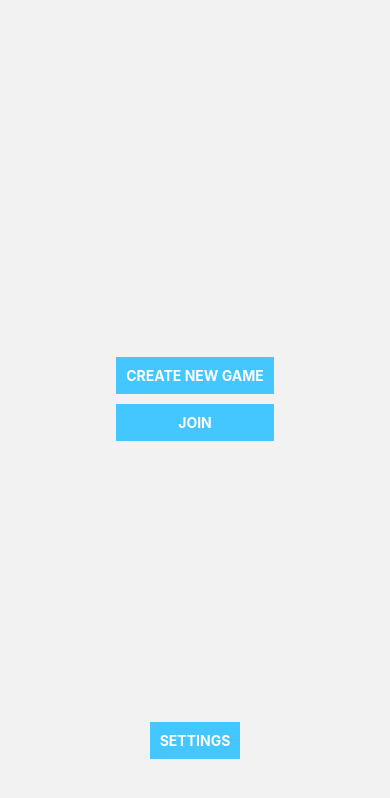
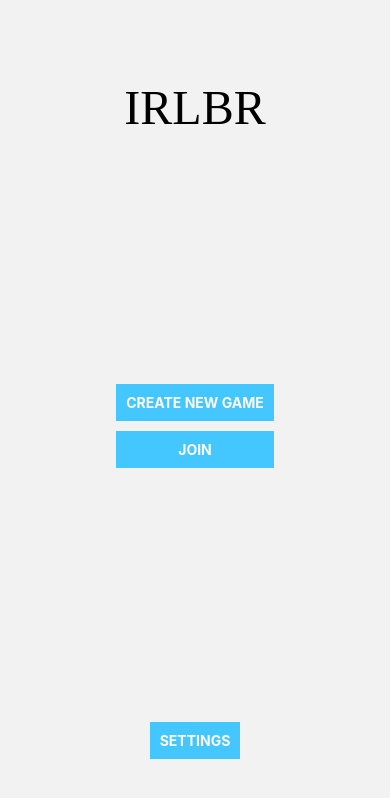
Before and after one commit to vukolovanton/IRLBR, a React Native app: screen /Initial in a window 390 px wide. Shown: the top 798 px of the page. Built offline with nearby package versions, Linux system fonts and the light colour scheme; what @rnmapbox/maps would draw is missing.

Commit message:
Added custom font

```diff
--- a/screens/Initial.jsx
+++ b/screens/Initial.jsx
@@ -1,9 +1,10 @@
-import {View, StyleSheet} from "react-native";
+import {View, StyleSheet, Text} from "react-native";
 import CustomButton from "../components/CustomButton";
 
 function Initial({navigation}) {
     return (
         <View style={styles.container}>
+            <Text style={styles.logo}>IRLBR</Text>
             <View style={styles.innerContainer}>
                 <CustomButton
                     title='Create new game' onPress={() => navigation.navigate('CreateNewGame')}
@@ -20,6 +21,11 @@ function Initial({navigation}) {
 export default Initial;
 
 const styles = StyleSheet.create({
+    logo: {
+        fontSize: 48,
+        fontFamily: 'Audiowide',
+        color: 'black',
+    },
     container: {
         flex: 1,
         justifyContent: 'space-between',
```
Also changed, not shown: react-native.config.js (added, +7 -0 lines), assets/fonts/Audiowide.ttf (added), 5 other files (tests, documents, lock files or other folders).
